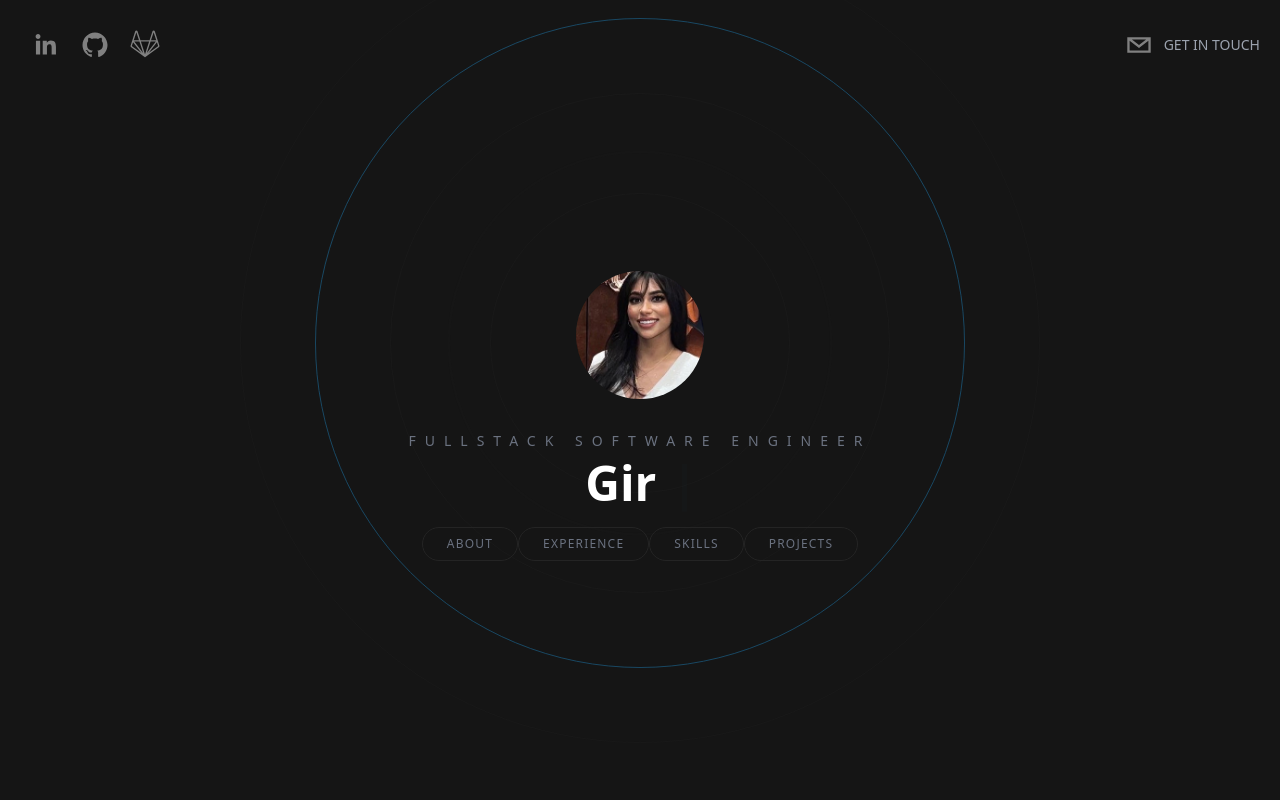
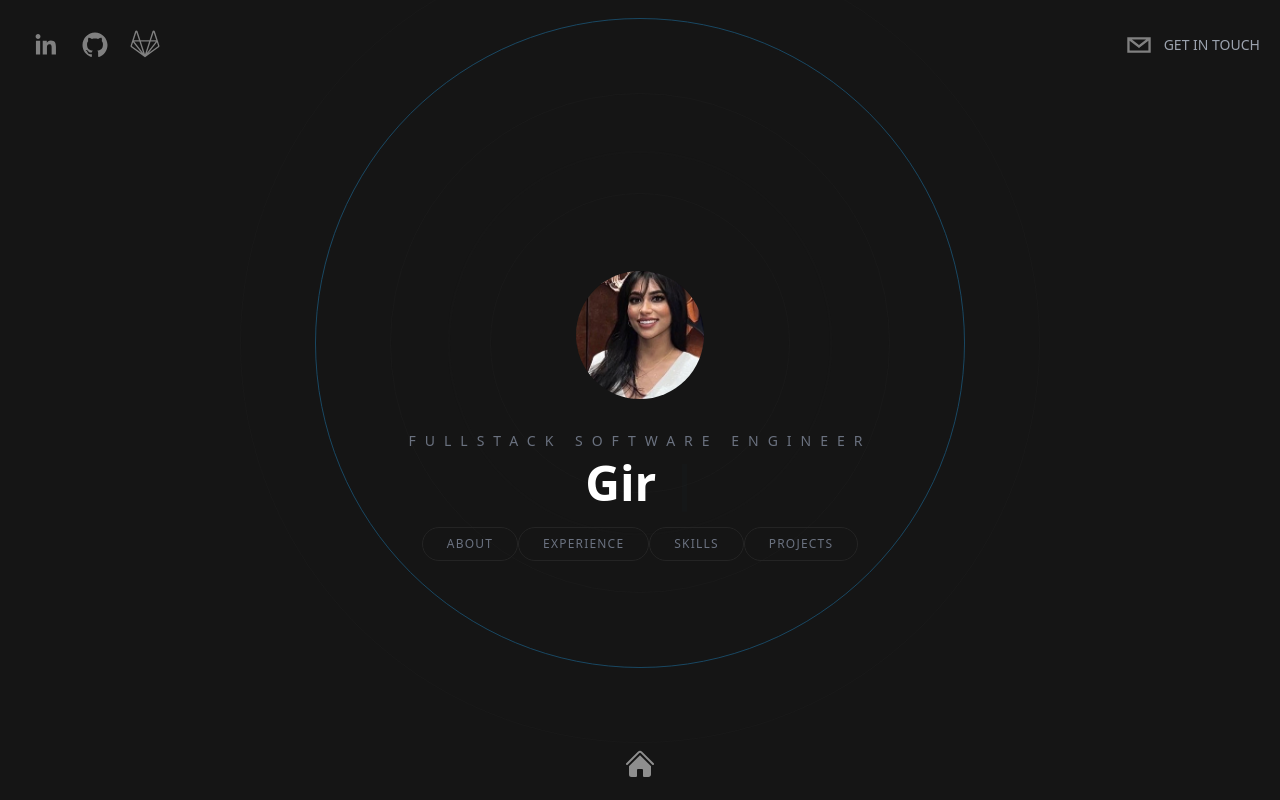
Before and after one commit to laylahashmi/portfolio, a Next.js app: page / in a window 1280 px wide. Built offline with nearby package versions, Linux system fonts and the light colour scheme.

Commit message:
added a home button

```diff
--- a/components/Header.tsx
+++ b/components/Header.tsx
@@ -1,6 +1,7 @@
 import React from 'react'
 import { SocialIcon } from 'react-social-icons'
 import { motion } from 'framer-motion'
+import Link from 'next/link'
 
 type Props = {}
 
@@ -40,6 +41,7 @@ export default function Header({}: Props) {
             />
         </motion.div>
 
+        <Link href="#contact">
             <motion.div
                 initial={{
                     x: 500,
@@ -67,6 +69,7 @@ export default function Header({}: Props) {
                     Get in Touch
                 </p>
             </motion.div>
+        </Link>
     </header>
   )
 }
--- a/pages/index.tsx
+++ b/pages/index.tsx
@@ -6,6 +6,8 @@ import WorkExperience from '@/components/WorkExperience'
 import Skills from '@/components/Skills'
 import Projects from '@/components/Projects'
 import ContactMe from '@/components/ContactMe'
+import Link from 'next/link'
+import { HomeIcon } from '@heroicons/react/24/solid'
 
 export default function Home() {
   return (
@@ -26,6 +28,10 @@ export default function Home() {
         <About />
       </section>
 
+      <section id="experience" className="snap-center">
+        <WorkExperience />
+      </section>
+
       <section id="skills" className="snap-start">
         <Skills />
       </section>
@@ -34,13 +40,18 @@ export default function Home() {
         <Projects />
       </section>
 
-      <section id="experience" className="snap-center">
-        <WorkExperience />
-      </section>
-
       <section id="contact" className="snap-start">
         <ContactMe />
       </section>
+
+      <Link href="#coder">
+        <footer className="sticky bottom-5 w-full cursor-pointer">
+          <div className="flex items-center justify-center">
+            <HomeIcon className="text-[#22a4ef] h-8 w-8 filter grayscale hover:grayscale-0" />
+          </div>
+        </footer>
+      </Link>
     </div>
+
   )
 }
```
Lines whose indentation alone changed are shown as unchanged.
